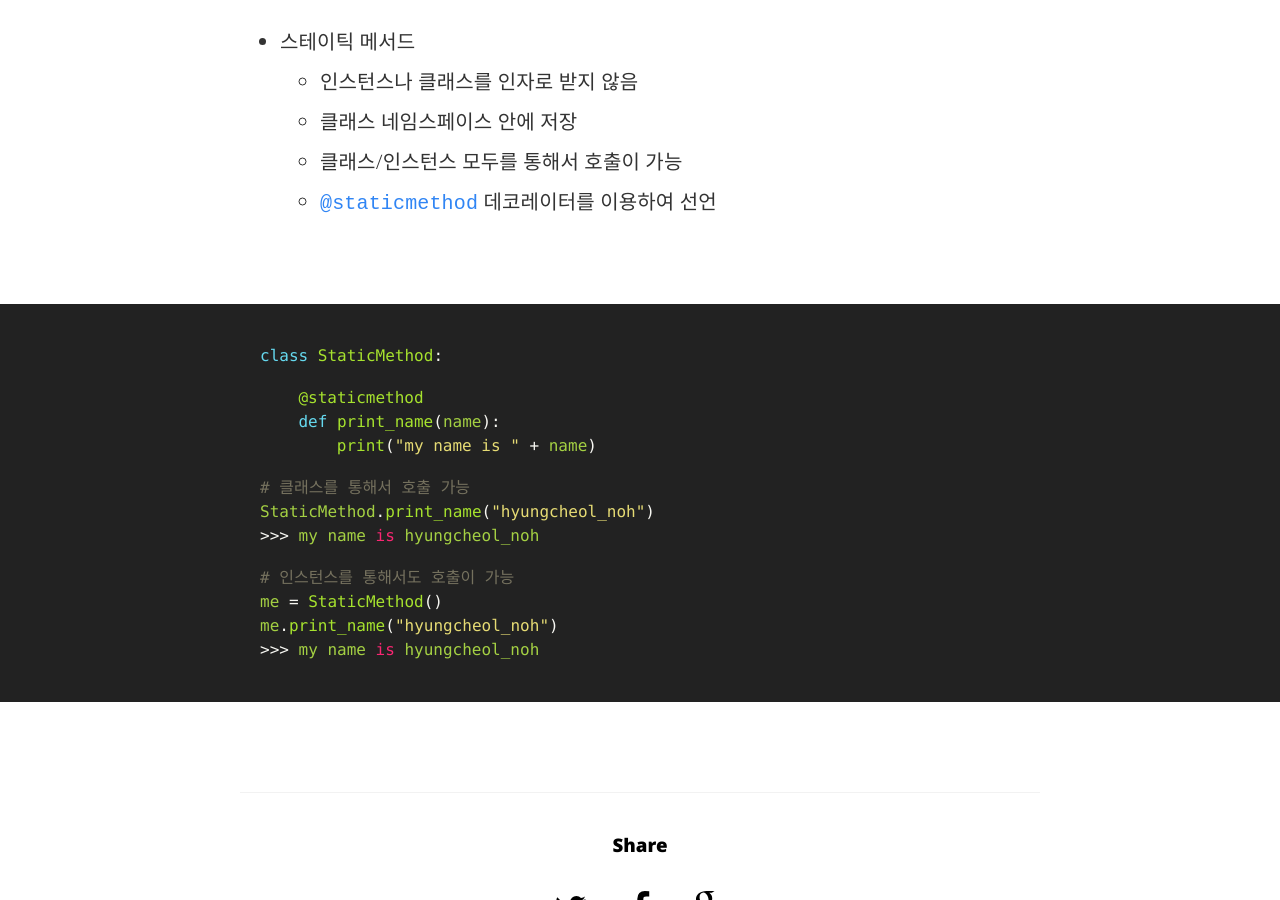
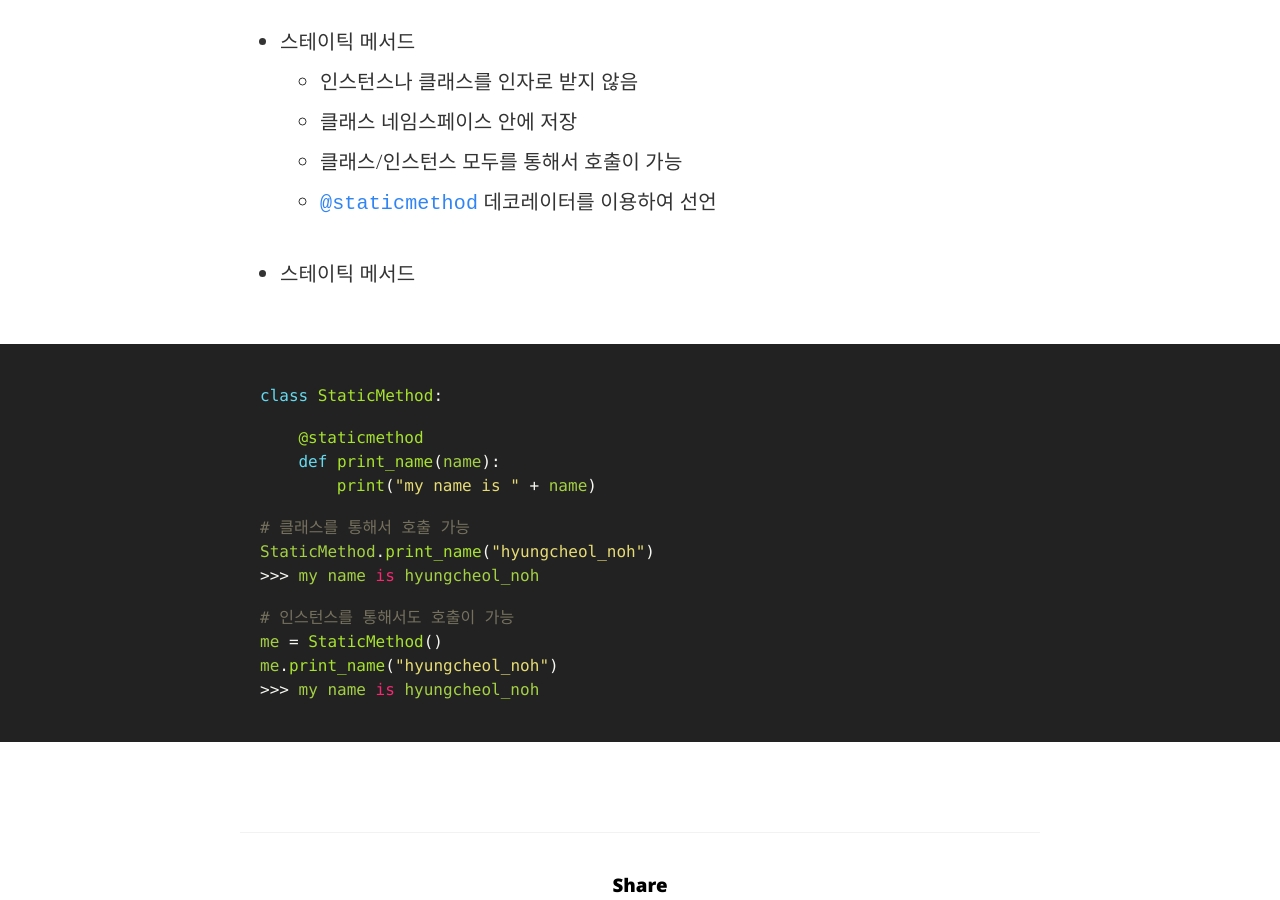
Before and after one commit to hcnoh/blog-prev, a Jekyll site: the page built from _posts/2018-09-09-effective-python-way02.md, in a window 1280 px wide and 900 px high, scrolled down 5444 px. Built offline with Jekyll 4.4.1, drawn with Linux system fonts in a browser that asks for light colours; comment, search, counter and statistics services are not loaded.

Commit message:
Update 2018-09-09-effective-python-way02.md

```diff
--- a/_posts/2018-09-09-effective-python-way02.md
+++ b/_posts/2018-09-09-effective-python-way02.md
@@ -111,6 +111,7 @@ ClassMethod.print_name()
   - 클래스 네임스페이스 안에 저장
   - 클래스/인스턴스 모두를 통해서 호출이 가능
   - `@staticmethod` 데코레이터를 이용하여 선언
+- 스테이틱 메서드
 {% highlight python %}
 class StaticMethod:
 
```
